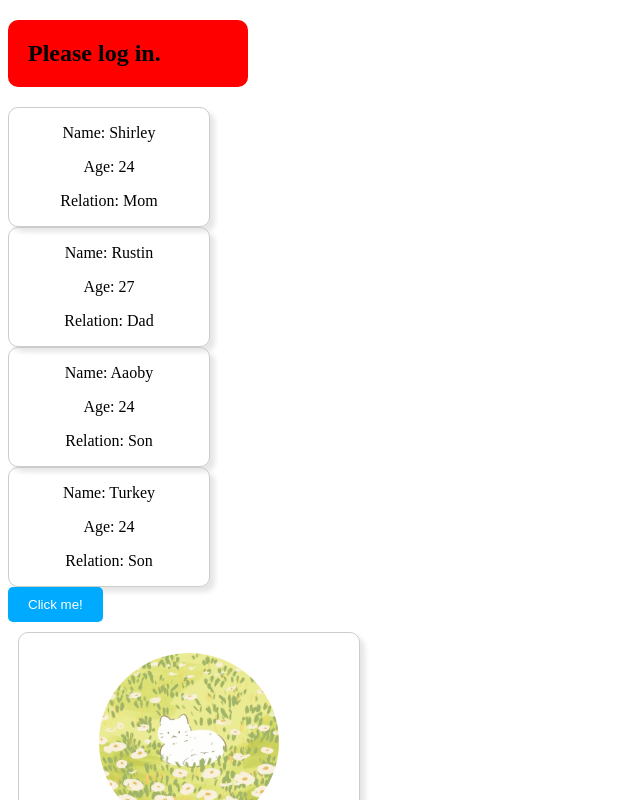
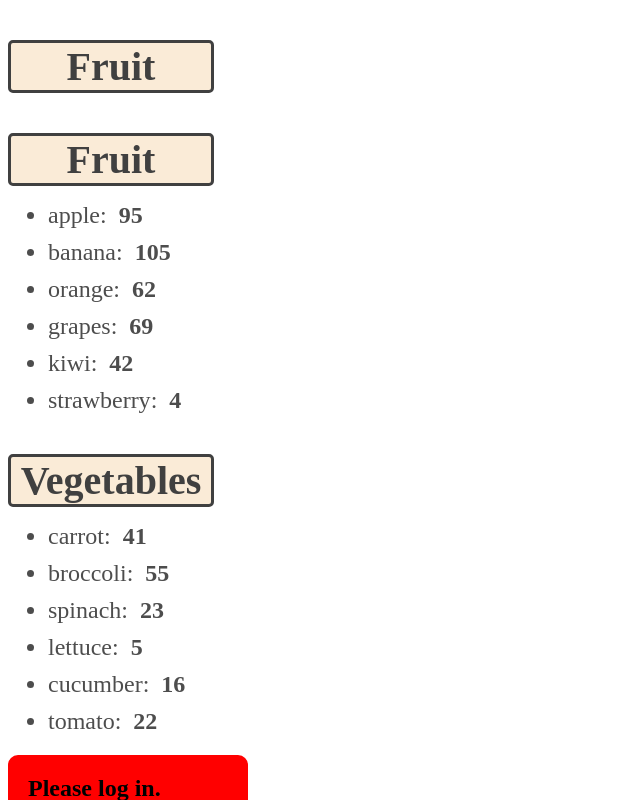
Before and after one commit to hi-jennie/react-website, a React (Vite) app in the folder my-react-app/: page / in a window 1280 px wide. Shown: the top 800 px of the page, without its empty margins (0-640 px from the left). Built offline with nearby package versions, Linux system fonts and the light colour scheme.

Commit message:
render list: Add List component and update styles

```diff
--- a/my-react-app/src/App.jsx
+++ b/my-react-app/src/App.jsx
@@ -5,11 +5,29 @@ import Card from "./Card.jsx";
 import Button from "./Button/Button.jsx";
 import Family from "./Family.jsx";
 import UserGreeting from "./UserGreeting.jsx";
+import List from "./List.jsx";
 
 function App() {
 
+    const fruits = [{id: 1, name: 'apple', calories: 95},
+        {id: 2, name: 'banana', calories: 105},
+        {id: 3, name: 'orange', calories: 62},
+        {id: 4, name: 'grapes', calories: 69},
+        {id: 5, name: 'kiwi', calories: 42},
+        {id: 6, name: 'strawberry', calories: 4}];
+
+    const vegetables = [{id: 1, name: 'carrot', calories: 41},
+                        {id: 2, name: 'broccoli', calories: 55},
+                        {id: 3, name: 'spinach', calories: 23},
+                        {id: 4, name: 'lettuce', calories: 5},
+                        {id: 5, name: 'cucumber', calories: 16},
+                        {id: 6, name: 'tomato', calories: 22}];
+
     return (
         <>
+            {fruits.length>0 && <List category='Fruit'/>}
+            {fruits.length>0 && <List items={fruits} category='Fruit'/>}
+            {vegetables.length> 0 && <List items={vegetables} category='Vegetables'/>}
             <UserGreeting isLoggedIn={false} userName='Shirley'/>
             <Family name="Shirley" age={24} relation='Mom'/>
             <Family name="Rustin" age={27} relation='Dad'/>
--- /dev/null
+++ b/my-react-app/src/List.jsx
@@ -0,0 +1,36 @@
+import PropTypes from 'prop-types';
+function List(props) {
+    const items = props.items;
+    const category = props.category;
+
+    // alphabetic order
+    // fruits.sort((a, b) => a.name.localeCompare(b.name));
+    // numeric order
+    // fruits.sort((a, b) => a.calories - b.calories);
+    // const lowCaloriesFruits = fruits.filter(fruit => fruit.calories < 60);
+
+    const listItems = items.map(item =>
+                        (<li key={item.id}>
+                        {item.name}: &nbsp;
+                        <b>{item.calories}</b></li>))
+
+    return (<>
+            <p className='list-category'>{category}</p>
+            <ul className='list-items'>{listItems}</ul>
+            </>
+    )
+}
+
+List.propTypes = {
+    items: PropTypes.string,
+    category: PropTypes.arrayOf(PropTypes.shape({id: PropTypes.number,
+                                                name: PropTypes.string,
+                                                calories: PropTypes.number
+                                                }))
+}
+
+List.defaultProps = {
+    items: [],
+    category: 'No category'
+}
+export default List;
--- a/my-react-app/src/index.css
+++ b/my-react-app/src/index.css
@@ -1,3 +1,27 @@
+
+.list-category {
+  font-size: 2.5em;
+  font-weight: bold;
+  color: hsl(0,0%,25%);
+  margin-bottom: 10px;
+  text-align: center;
+  border: 3px solid;
+  border-radius: 5px;
+  background-color: antiquewhite;
+  width: 200px;
+}
+
+.list-items li {
+
+  font-size: 1.5em;
+  color: hsl(0,0%,30%);
+  margin-bottom: 10px;
+}
+
+.list-items li:hover {
+  color: hsl(0,0%,50%);
+  text-decoration: underline;
+}
 
 .welcome-message {
   background-color: green;
```
